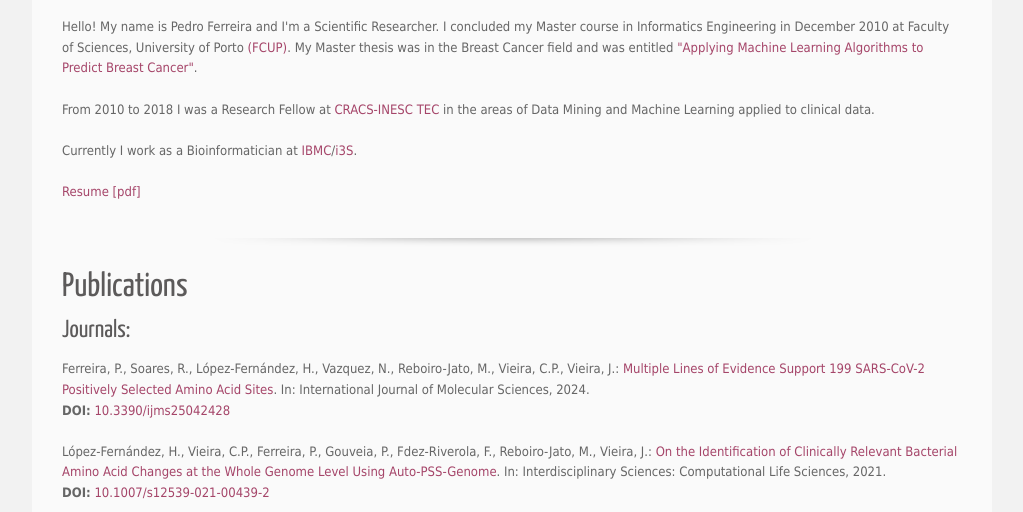
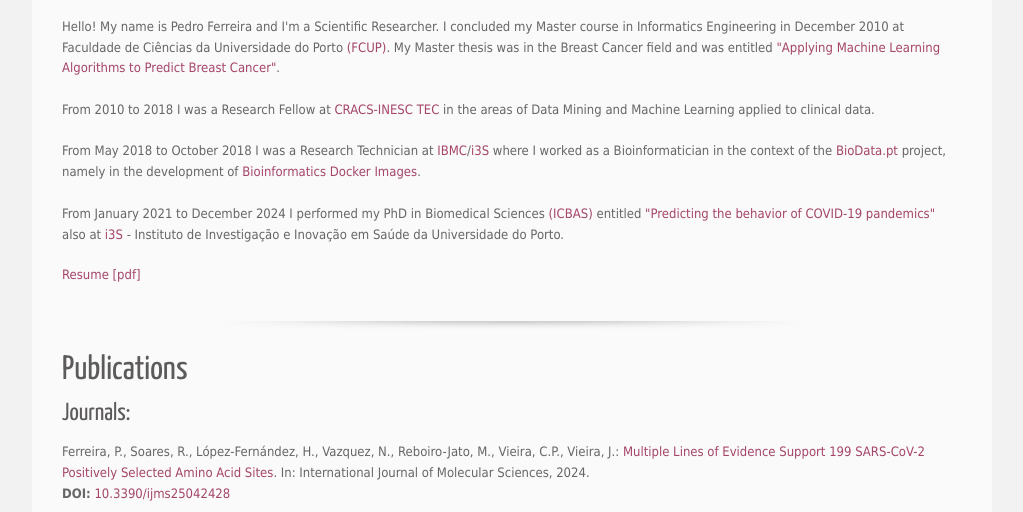
Before and after one commit to pedroferreira84/homepage, a plain HTML site: page index.html in a window 1280 px wide. Shown: the part 585-1097 px from the top of the page, without its empty margins (128-1151 px from the left). Drawn offline with Linux system fonts and the light colour scheme; a web font is replaced by a local one.

Commit message:
Update index.html

```diff
--- a/index.html
+++ b/index.html
@@ -45,11 +45,14 @@
 
 	<div id="content" class="clearfix shadow">
 		<h1>About me</h1>
-		<p>Hello! My name is Pedro Ferreira and I'm a Scientific Researcher. I concluded my Master course in Informatics Engineering in December 2010 at Faculty of Sciences, University of Porto <a href="http://sigarra.up.pt/fcup/pt/web_page.inicial">(FCUP)</a>. My Master thesis was in the Breast Cancer field and was entitled <a href="papers/tese.pdf">"Applying Machine Learning Algorithms to Predict Breast Cancer"</a>.
+		<p>Hello! My name is Pedro Ferreira and I'm a Scientific Researcher. I concluded my Master course in Informatics Engineering in December 2010 at Faculdade de Ciências da Universidade do Porto <a href="http://sigarra.up.pt/fcup/pt/web_page.inicial">(FCUP)</a>. My Master thesis was in the Breast Cancer field and was entitled <a href="papers/tese.pdf">"Applying Machine Learning Algorithms to Predict Breast Cancer"</a>.
 
 		<br></br>From 2010 to 2018 I was a Research Fellow at <a href="https://www.inesctec.pt/en/centres/cracs#intro">CRACS-INESC TEC</a> in the areas of Data Mining and Machine Learning applied to clinical data.
 
-		<br></br>Currently I work as a Bioinformatician at <a href="https://www.ibmc.up.pt/">IBMC</a>/<a href="https://www.i3s.up.pt/">i3S</a>.</p>
+		<br></br>From May 2018 to October 2018 I was a Research Technician at <a href="https://www.ibmc.up.pt/">IBMC</a>/<a href="https://www.i3s.up.pt/">i3S</a> where I worked as a Bioinformatician in the context of the <a href="https://biodata.pt/">BioData.pt</a> project, namely in the development of <a href="http://bdip.i3s.up.pt">Bioinformatics Docker Images</a>.
+
+		<br></br>From January 2021 to December 2024 I performed my PhD in Biomedical Sciences <a href="https://sigarra.up.pt/icbas/en/CUR_GERAL.CUR_VIEW?pv_ano_lectivo=2024&pv_origem=CUR&pv_tipo_cur_sigla=D&pv_curso_id=1297">(ICBAS)</a> entitled <a href="">"Predicting the behavior of COVID-19 pandemics"</a> also at <a href="https://www.i3s.up.pt/">i3S</a> - Instituto de Investigação e Inovação em Saúde
+da Universidade do Porto.</p>
 
 		<p><a href="cv/cv_ciencia_vitae_pferreira.pdf">Resume [pdf]</a></p>
 	</div>
```
